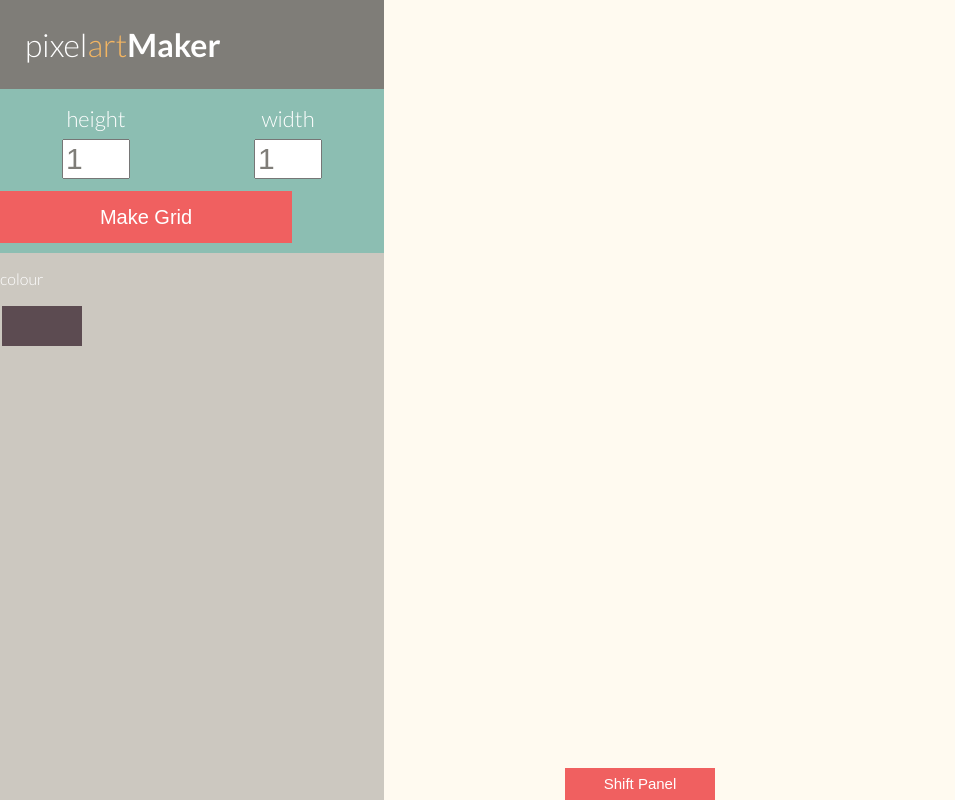
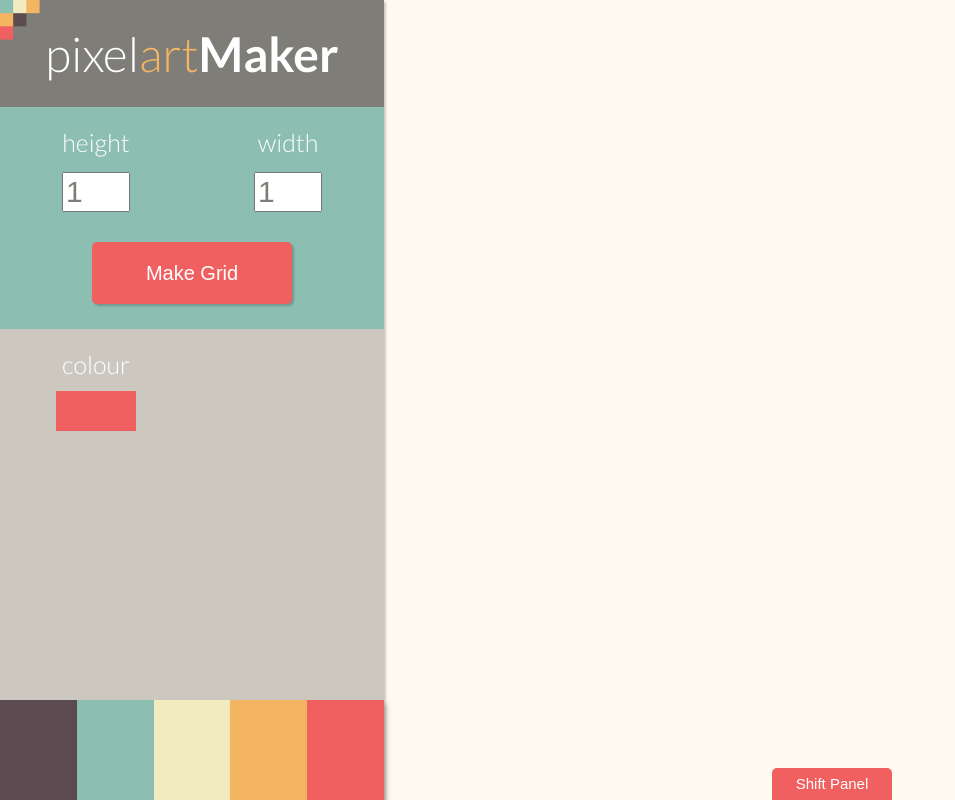
Before and after one commit to LarsGittenberg/8-bit-design-maker, a plain HTML site: page getColorValue.html in a window 1280 px wide. Shown: the whole page, without its empty margins (0-955 px from the left). Drawn offline with nearby package versions, Linux system fonts and the light colour scheme.

Commit message:
add logo, new js functionality and new UI elements

```diff
--- a/designs4.js
+++ b/designs4.js
@@ -32,6 +32,7 @@ function makeGrid(evt){
 
 	changeColor();
 	clearColor();
+	quickPick();
 }// end makeGrid
 
 
@@ -73,7 +74,27 @@ function clearColor() {
     });
 } //end changeColor
 
+function quickPick() {
+$(".quickPick-panel").on("click", "div.swatch", function(evt){
+	var target = $(this).attr('id');
+	if (target === "swatch_5C4B51") {
+	$("#colorPicker").val("#5C4B51");
+	}
+	else if (target === "swatch_8CBEB2") {
+	$("#colorPicker").val("#8CBEB2");
+	}
+	else if (target === "swatch_F2EBBF") {
+	$("#colorPicker").val("#F2EBBF");
+	}
+	else if (target === "swatch_F3B562") {
+	$("#colorPicker").val("#F3B562");
+	}
+	else {
+	$("#colorPicker").val("#F06060");
+	}
+});
 
+}
 /* *********************************** more functions ************************************* */
 function shiftPanel() {
 $(".console-panel").toggleClass("console-panel-right");
--- a/getColorValue.html
+++ b/getColorValue.html
@@ -2,45 +2,55 @@
 <html>
 <head>
 <script src="https://ajax.googleapis.com/ajax/libs/jquery/3.2.1/jquery.min.js"></script>
-    <title>pixelMaker</title>
+    <title>pixelartMaker</title>
     <link rel="stylesheet" href="styles.css">
     <link href="https://fonts.googleapis.com/css?family=Lato:300,700" rel="stylesheet">
 
 </head>
 <body>
 <div class="console-panel">
-    <h1 style="font-weight: 300;">pixel<span style="font-weight: 300; color: #F3B562">art</span><span style="font-weight: 700;">Maker</span></h1>
+    <h1 class="title" style="font-weight: 300;font-size: 48px; text-align: center;">pixel<span style="font-weight: 300; color: #F3B562;">art</span><span style="font-weight: 700;">Maker</span></h1>
 
     <form id="sizePicker" >
-    <div class="height"><style></style>
-
+    	<div class="height">
         	<p class="height">height</p><style>p.height {margin: 10px auto 0 auto;}</style>
         	<input type="number" id="input_height" name="height" min="1" value="1">
         </div><!--end height-->
+
         <div class="width">
         	<p class="width">width</p><style>p.width {margin: 10px auto 0 auto;}</style>
         	<input type="number" id="input_width" name="width" min="1" value="1">
         </div><!--width-->
-        <input id="submitSize" value="Make Grid">
+
+        <input type="submit" id="submitSize" value="Make Grid">
     </form>
 
+<div class="colorPicker-panel" style="width: 50%; height: auto; text-align: center;">
+	<p class="colour">colour</p><style>p.colour {margin: 10px auto 0 auto;line-height: 50px;
+    font-size: 25px;}</style>
+		<div class="input-color-container" style="margin: 0px auto 0px auto;">
+		<input id="colorPicker" class="input-color" value="#F06060" class="input-color" type="color">
+		</div><!--end input color container-->
+</div><!--end colorPicker panel-->
 
-<p>colour</p>
-<div class="input-color-container">
-<input id="colorPicker" class="input-color" value="#5C4B51" class="input-color" type="color">
+<div class="quickPick-panel">
+	<div id="swatch_5C4B51" class="swatch"></div>
+	<div id="swatch_8CBEB2" class="swatch"></div>
+	<div id="swatch_F2EBBF" class="swatch"></div>
+	<div id="swatch_F3B562" class="swatch"></div>
+	<div id="swatch_F06060" class="swatch"></div>
 </div>
 
-    <button type="button" id="shiftPanel">Shift Panel</button>
-</div><!--end panel-->
+
+</div><!--end console panel-->
 
 <div class="canvas-panel">
-
-
 	<div class="flexbox-grid-container">
 	<!--<div class="grid-unit"></div>-->
 </div><!--end flexbox-->
 
 
 </body>
+<button type="button" id="shiftPanel">Shift Panel</button>
 <script src="designs4.js"></script>
 </html>
--- a/styles.css
+++ b/styles.css
@@ -11,6 +11,7 @@ body, html {
     padding: 0;
     color: white;
     font-family: 'Lato', sans-serif;
+    position: relative;
 }
 
 h1 {
@@ -18,6 +19,12 @@ h1 {
     background-color: #7F7D78;
     padding: 25px;
     margin: 0;
+}
+
+h1.title {
+    background-image: url(pixel_logo.png);
+    background-size: 40px;
+    background-repeat: no-repeat;
 }
 
 .flexbox-grid-container {
@@ -58,35 +65,77 @@ box-sizing: border-box;
     float: left;
     background-color: #CCC8C0;
     box-sizing: border-box;
+    box-shadow: 2px 2px 2px #00000033;
+    position: relative;
 }
 
 .console-panel-right {
     float: right!important;
+    box-shadow: -2px -2px 2px #00000033;
+}
+
+.quickPick-panel {
+    width: 100%;
+    height: 100px;
+    position: absolute;
+    bottom: 0px;
+    background-color: red;
+    display: flex;
+    flex-wrap: nowrap;
+    cursor: pointer;
+}
+
+.swatch {
+    width: 20%;
+    height: 100%;
+    box-shadow: 3px 4px 5px #00000033;
+}
+.swatch#swatch_5C4B51 {
+    background-color: #5C4B51;
+}
+
+.swatch#swatch_8CBEB2 {
+    background-color: #8CBEB2;
+}
+
+.swatch#swatch_F2EBBF {
+    background-color: #F2EBBF;
+}
+
+.swatch#swatch_F3B562 {
+    background-color: #F3B562;
+}
+
+.swatch#swatch_F06060 {
+    background-color: #F06060;
 }
 
 form#sizePicker {
-    line-height: 40px;
-    font-size: 22px;
+    line-height: 50px;
+    font-size: 25px;
     background-color: #8CBEB2;
 }
 
 input#submitSize {
   	font-size: 20px;
-    margin: 10px 0 10px 0;
-    line-height: 50px;
+    margin: 25px auto 25px auto;
+    line-height: 60px;
     border: none;
     border-radius: 0;
     background-color: #F06060;
     color: white;
-    width: 75%;
+    width: 200px;
     cursor: pointer;
     outline: none;
     text-align: center;
     display: block;
+    border-radius: 5px 5px;
+    box-shadow: 2px 2px 2px #00000033;
 }
 
 input#submitSize:hover {
     background-color: #F3B562;
+    box-shadow: none;
 }
 
 input[type=number] {
@@ -136,6 +185,7 @@ form .height {
   width: 96px;
   height: 56px;
   border: none;
+  font-size:1.2em;
 }
 
 
@@ -147,9 +197,10 @@ button#shiftPanel {
     border-radius: 0;
     background-color: #F06060;
     color: white;
-    width: 150px;
+    width: 120px;
     cursor: pointer;
     outline: none;
+    border-radius: 5px 5px 0 0 ;
     text-align: center;
     display: block;
     position: absolute;
```
Also changed, not shown: pixel_logo.png (added). Lines whose indentation alone changed are shown as unchanged.
